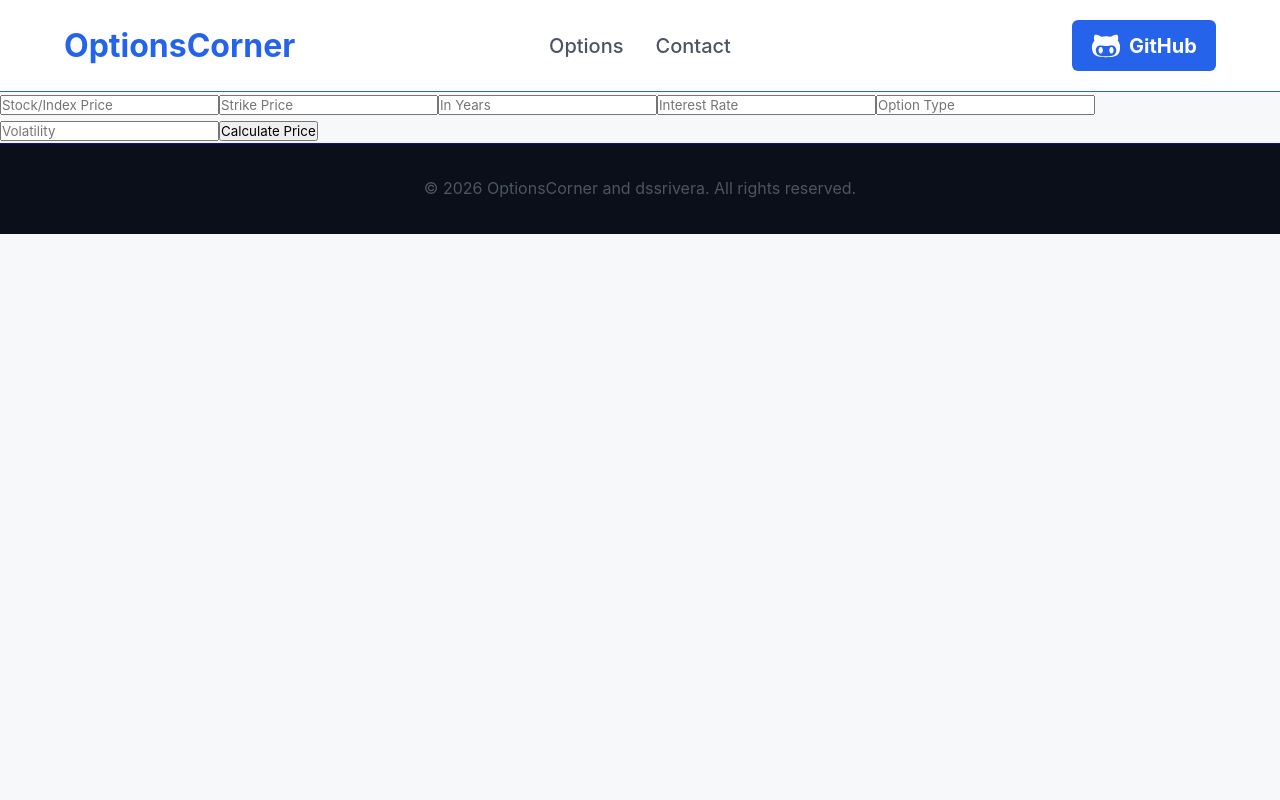
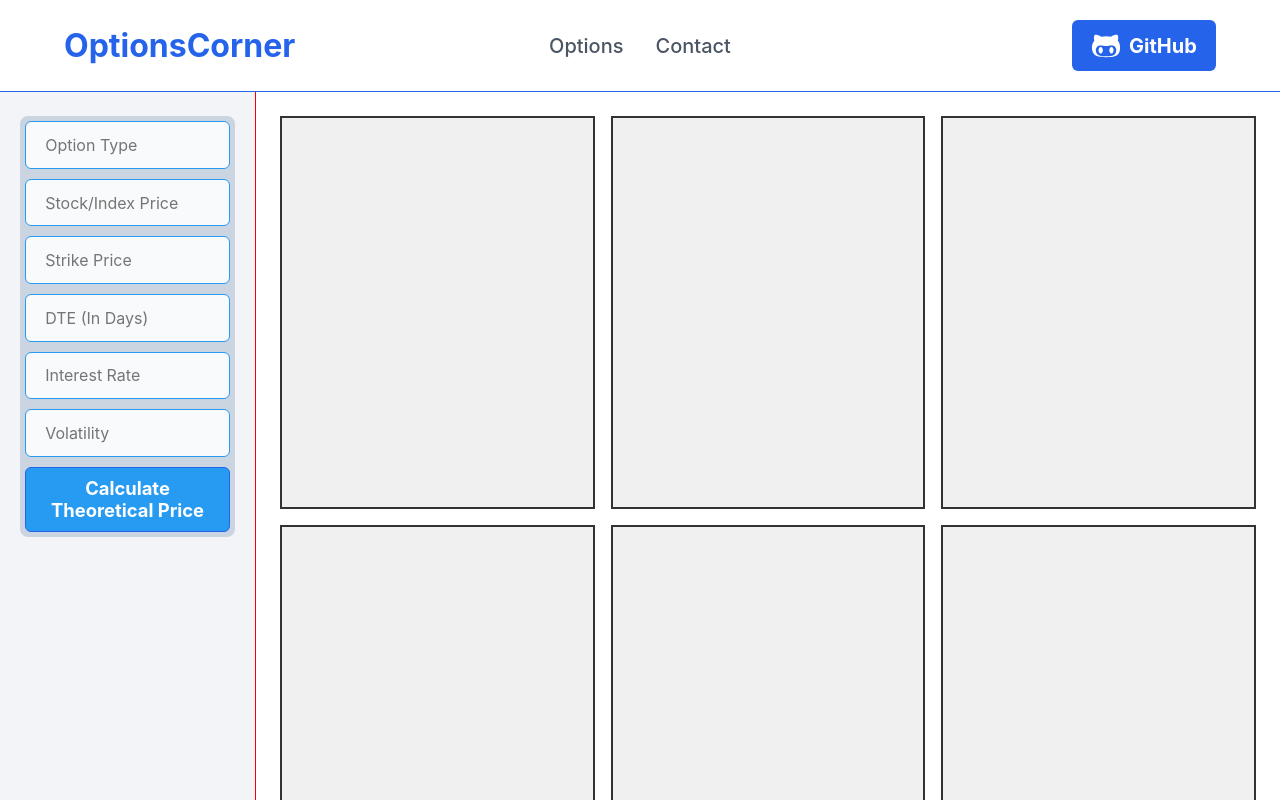
Before and after one commit to dsrrivera/options-corner, a React app in the folder frontend/: page /options in a window 1280 px wide. Shown: the top 800 px of the page. Built offline with nearby package versions, Linux system fonts and the light colour scheme; the HTML template or start-up script is replaced by a standard one.

Commit message:
Add styling to OptionsForm and OptionsPage
Styling is added to create the layout of the options page with the sidebar and a 2x3 grid to hold six future Greeks charts.

```diff
--- a/frontend/src/components/OptionsForm.css
+++ b/frontend/src/components/OptionsForm.css
@@ -0,0 +1,43 @@
+.options-form {
+  display: flex;
+  flex-direction: column;
+  justify-content: start;
+  background-color: #CBD5E2;
+
+  width: 100%;
+  border-radius: 8px;
+}
+
+.result{
+  display: flex;
+  justify-content: center;
+
+  margin-top: 25px;
+  padding: 0.8rem 1.2rem;
+  background-color: #279af1;
+  border-radius: 4px;
+  font-size: 1.15rem;
+  color: white;
+}
+
+.options-form input {
+  padding: 0.8rem 1.2rem;
+  border-radius: 6px;
+  border: 1px solid #279af1;
+  font-size: 16px;
+  color: #0f172a;
+  background: #f8fafc;
+  margin: 5px;
+}
+
+.price-submit-btn {
+  background-color: #279af1;
+  border: 1px solid #2563eb;
+  margin: 5px;
+  padding: 0.6rem 1.2rem;
+  border-radius: 6px;
+  color: white;
+
+  font-weight: 700;
+  font-size: 1.15rem;
+}
--- a/frontend/src/components/OptionsForm.jsx
+++ b/frontend/src/components/OptionsForm.jsx
@@ -49,22 +49,22 @@ function OptionsForm() {
   };
 
   return (
-    <section className='OptionsForm'>
+    <section className='options-form-result'>
       {/* handles the user input and modifies form state */}
-      <form onSubmit={handleSubmit}>
+      <form className='options-form' onSubmit={handleSubmit}>
+        <input name="option_type" value={form.option_type} onChange={handleChange} placeholder="Option Type" />
         <input name="stock_price" value={form.stock_price} onChange={handleChange} placeholder="Stock/Index Price" />
         <input name="strike_price" value={form.strike_price} onChange={handleChange} placeholder="Strike Price" />
-        <input name="time_til_expiration" value={form.time_til_expiration} onChange={handleChange} placeholder="In Years" />
+        <input name="time_til_expiration" value={form.time_til_expiration} onChange={handleChange} placeholder="DTE (In Days)" />
         <input name="interest_rate" value={form.interest_rate} onChange={handleChange} placeholder="Interest Rate" />
-        <input name="option_type" value={form.option_type} onChange={handleChange} placeholder="Option Type" />
         <input name="volatility" value={form.volatility} onChange={handleChange} placeholder="Volatility" />
 
-        <button type="submit">Calculate Price </button>
+        <button className='price-submit-btn' type="submit">Calculate Theoretical Price </button>
       </form>
 
       {/* if result is not null we display the price */}
       {result && (
-        <div>
+        <div className='result'>
           <p>Price: {result.option_price}</p>
         </div>
       )}
--- a/frontend/src/pages/OptionsPage.css
+++ b/frontend/src/pages/OptionsPage.css
@@ -0,0 +1,30 @@
+.options-page {
+    display: flex;
+    min-height: 850px;
+    background: #0080ff;
+  }
+
+.sidebar {
+  width: 20%;
+  background: #f2f4f8;
+  border-right: 1px solid #f60000;
+  padding: 24px 20px;
+}
+
+.greeks-charts {
+  flex: 1;
+  display: grid;
+  grid-template-columns: repeat(3, 1fr);
+  grid-template-rows: repeat(2, 1fr);
+  gap: 16px;
+  padding: 24px;
+  background: white;
+}
+
+.test-box {
+  flex: 1;
+  width: 100%;
+  height: 100%;
+  border: 2px solid #333;
+  background-color: #f0f0f0;
+}
--- a/frontend/src/pages/OptionsPage.jsx
+++ b/frontend/src/pages/OptionsPage.jsx
@@ -2,7 +2,20 @@ import './OptionsPage.css'
 import OptionsForm from '../components/OptionsForm'
 
 export default function OptionsPage(){
-    return(
+  return(
+    <main className='options-page'>
+      <section className='sidebar'>
         <OptionsForm />
-    )
+      </section>
+
+      <section className='greeks-charts'>
+        <div className='test-box'></div>
+        <div className='test-box'></div>
+        <div className='test-box'></div>
+        <div className='test-box'></div>
+        <div className='test-box'></div>
+        <div className='test-box'></div>
+      </section>
+    </main>
+  )
 }
```
